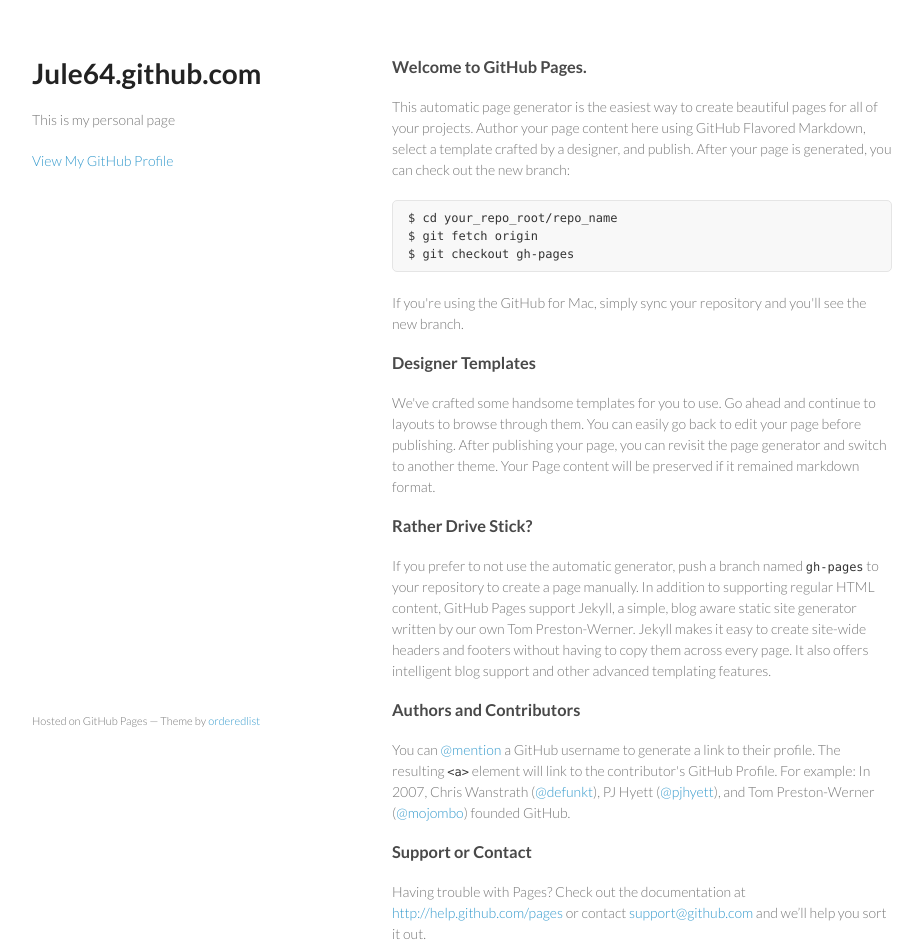
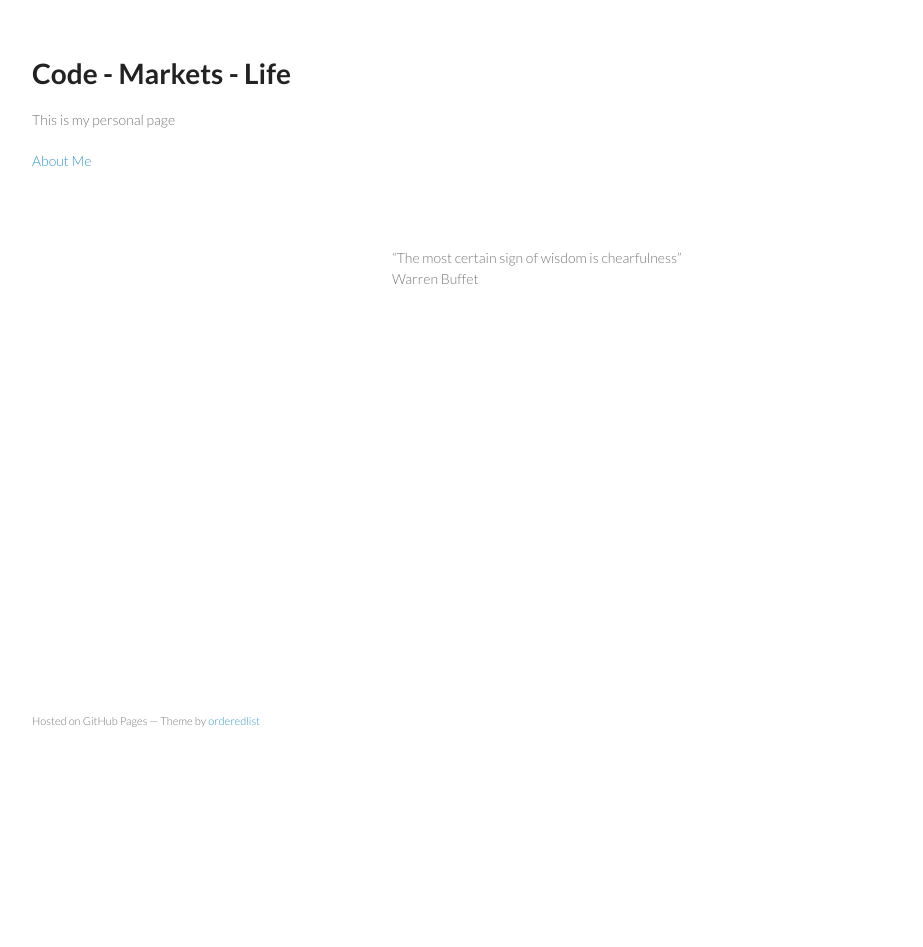
Before and after one commit to jule64/jule64.github.com, a plain HTML site: page index.html in a window 1280 px wide. Shown: the whole page, without its empty margins (178-1101 px from the left). After the commit the page ends 800 px from the top, so only its background shows below. Drawn offline with Linux system fonts and the light colour scheme.

Commit message:
added pics and aboutme page

```diff
--- a/index.html
+++ b/index.html
@@ -15,43 +15,24 @@
   <body>
     <div class="wrapper">
       <header>
-        <h1>Jule64.github.com</h1>
+        <h1>Code - Markets - Life</h1>
         <p>This is my personal page</p>
 
 
-        <p class="view"><a href="https://github.com/jule64">View My GitHub Profile</a></p>
+        <p class="view"><a href="AboutMe">About Me</a></p>
 
       </header>
       <section>
-        <h3>Welcome to GitHub Pages.</h3>
 
-<p>This automatic page generator is the easiest way to create beautiful pages for all of your projects. Author your page content here using GitHub Flavored Markdown, select a template crafted by a designer, and publish. After your page is generated, you can check out the new branch:</p>
+        <br><br><br><br><br><br><br><br><br>
+        <p><q>The most certain sign of wisdom is chearfulness</q><br> Warren Buffet</p>
+        <br><br><br>
 
-<pre><code>$ cd your_repo_root/repo_name
-$ git fetch origin
-$ git checkout gh-pages
-</code></pre>
 
-<p>If you're using the GitHub for Mac, simply sync your repository and you'll see the new branch.</p>
 
-<h3>Designer Templates</h3>
-
-<p>We've crafted some handsome templates for you to use. Go ahead and continue to layouts to browse through them. You can easily go back to edit your page before publishing. After publishing your page, you can revisit the page generator and switch to another theme. Your Page content will be preserved if it remained markdown format.</p>
-
-<h3>Rather Drive Stick?</h3>
-
-<p>If you prefer to not use the automatic generator, push a branch named <code>gh-pages</code> to your repository to create a page manually. In addition to supporting regular HTML content, GitHub Pages support Jekyll, a simple, blog aware static site generator written by our own Tom Preston-Werner. Jekyll makes it easy to create site-wide headers and footers without having to copy them across every page. It also offers intelligent blog support and other advanced templating features.</p>
-
-<h3>Authors and Contributors</h3>
-
-<p>You can <a href="https://github.com/blog/821" class="user-mention">@mention</a> a GitHub username to generate a link to their profile. The resulting <code>&lt;a&gt;</code> element will link to the contributor's GitHub Profile. For example: In 2007, Chris Wanstrath (<a href="https://github.com/defunkt" class="user-mention">@defunkt</a>), PJ Hyett (<a href="https://github.com/pjhyett" class="user-mention">@pjhyett</a>), and Tom Preston-Werner (<a href="https://github.com/mojombo" class="user-mention">@mojombo</a>) founded GitHub.</p>
-
-<h3>Support or Contact</h3>
-
-<p>Having trouble with Pages? Check out the documentation at <a href="http://help.github.com/pages">http://help.github.com/pages</a> or contact <a href="mailto:support@github.com">support@github.com</a> and we’ll help you sort it out.</p>
       </section>
       <footer>
-        <p><small>Hosted on GitHub Pages &mdash; Theme by <a href="https://github.com/orderedlist">orderedlist</a></small></p>
+        <p><small>Hosted on GitHub Pages &mdash; Theme by <a target="_blank" href="https://github.com/orderedlist">orderedlist</a></small></p>
       </footer>
     </div>
     <script src="javascripts/scale.fix.js"></script>
```
Also changed, not shown: AboutMe/index.html (added, +39 -0 lines), img/github.gif (added), img/linkedin-icon.png (added), img/me folgate street.JPG (added).
